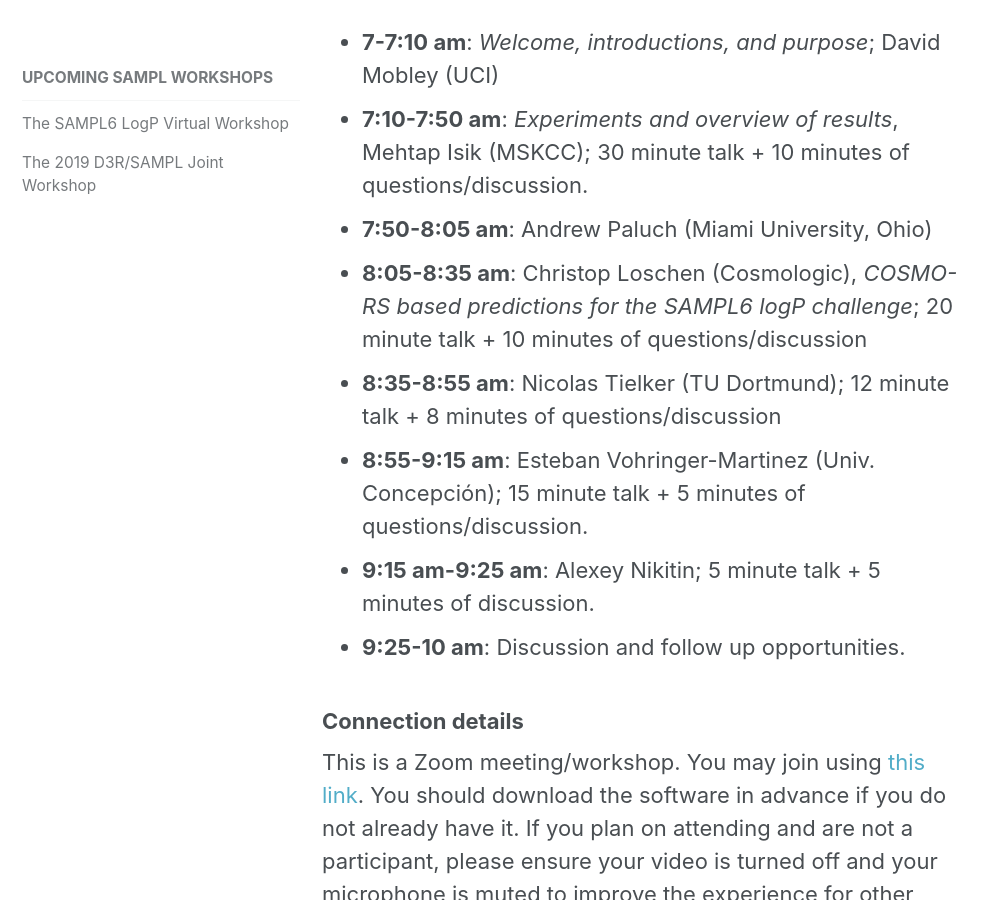
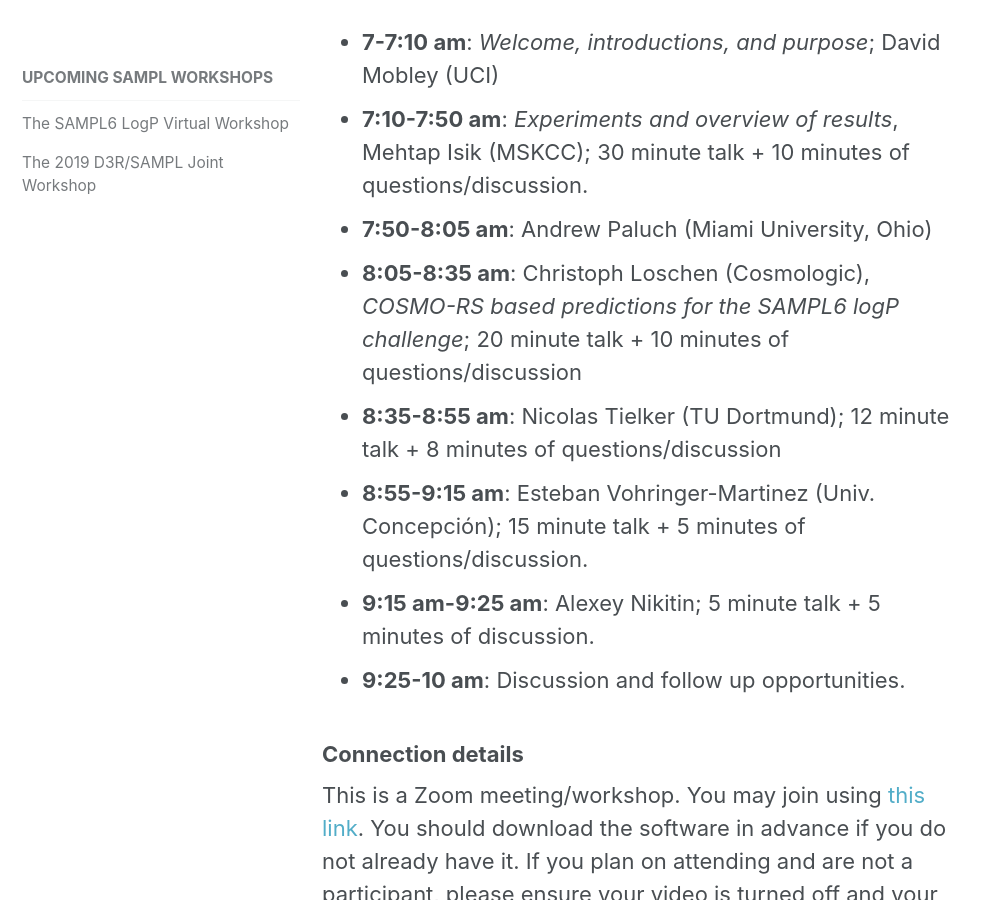
Before and after one commit to samplchallenges/samplchallenges.github.io, a Jekyll site: the page built from _current_challenges/01_workshops.md, in a window 1280 px wide and 900 px high, scrolled down 939 px. Shown: the whole window, without its empty margins (0-997 px from the left). Built offline with Jekyll 4.4.1, drawn with Linux system fonts in a browser that asks for light colours.

Commit message:
I can't spell. Fix typo.

```diff
--- a/_current_challenges/01_workshops.md
+++ b/_current_challenges/01_workshops.md
@@ -22,7 +22,7 @@ A tentative agenda for this workshop is (all times US Pacific (PDT; UTC-7)):
 - **7-7:10 am**: *Welcome, introductions, and purpose*; David Mobley (UCI)
 - **7:10-7:50 am**: *Experiments and overview of results*, Mehtap Isik (MSKCC); 30 minute talk + 10 minutes of questions/discussion.
 - **7:50-8:05 am**: Andrew Paluch (Miami University, Ohio)
-- **8:05-8:35 am**: Christop Loschen (Cosmologic), *COSMO-RS based predictions for the SAMPL6 logP challenge*; 20 minute talk + 10 minutes of questions/discussion
+- **8:05-8:35 am**: Christoph Loschen (Cosmologic), *COSMO-RS based predictions for the SAMPL6 logP challenge*; 20 minute talk + 10 minutes of questions/discussion
 - **8:35-8:55 am**: Nicolas Tielker (TU Dortmund); 12 minute talk + 8 minutes of questions/discussion
 - **8:55-9:15 am**: Esteban Vohringer-Martinez (Univ. Concepción); 15 minute talk + 5 minutes of questions/discussion.
 - **9:15 am-9:25 am**: Alexey Nikitin; 5 minute talk + 5 minutes of discussion.
```
